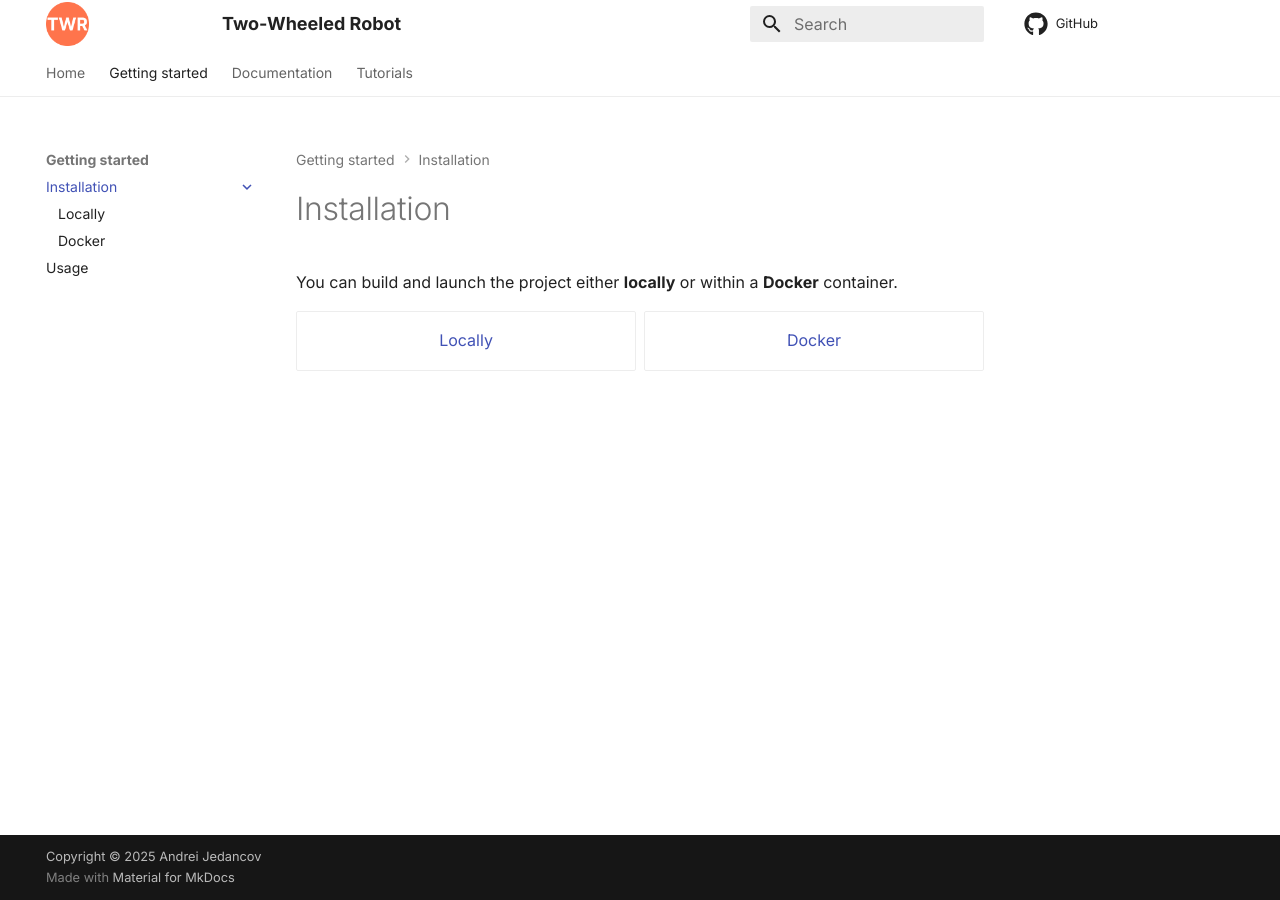
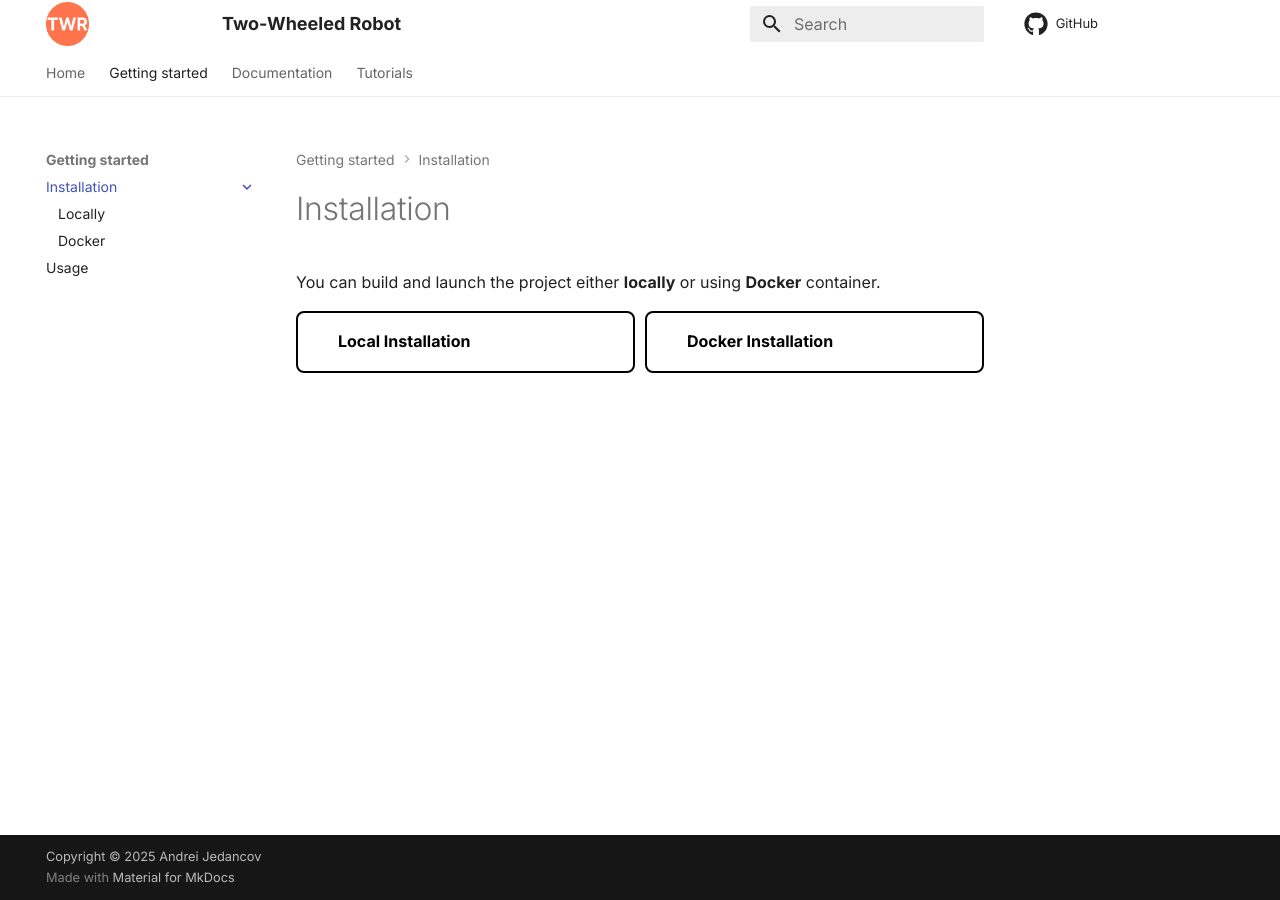
Before and after one commit to AJedancov/twr, an MkDocs documentation site: the page built from docs/docs/getting_started/installation/index.md, in a window 1280 px wide. Built offline with MkDocs 1.6.1 and Material for MkDocs 9.7.7, drawn with Linux system fonts in a browser that asks for light colours; some web fonts are replaced; comment, search, counter and statistics services are not loaded.

Commit message:
docs(style): add custom button styles

```diff
--- a/docs/docs/getting_started/installation/index.md
+++ b/docs/docs/getting_started/installation/index.md
@@ -1,9 +1,10 @@
 # Installation
 
-You can build and launch the project either **locally** or within a **Docker** container.
+You can build and launch the project either **locally** or using **Docker** container.
 
+<div class="grid" markdown>
 
-<div class="grid cards" markdown>
-  - <p style="text-align: center;">[Locally](locally.md)</p>
-  - <p style="text-align: center;">[Docker](docker.md)</p>
+[Local Installation](locally.md){ .md-button .md-button--primary }
+[Docker Installation](docker.md){ .md-button .md-button--primary }
+
 </div>
--- a/docs/mkdocs.yml
+++ b/docs/mkdocs.yml
@@ -57,6 +57,7 @@ markdown_extensions:
 extra_css:
   # Path relative to custom_dir (overrides/):
   - assets/stylesheets/extra.css
+  - assets/stylesheets/buttons.css
 
 copyright: Copyright &copy; 2025 Andrei Jedancov
 
--- /dev/null
+++ b/docs/overrides/assets/stylesheets/buttons.css
@@ -0,0 +1,42 @@
+/* Custom styles for buttons in the documentation */
+
+.md-typeset .md-button {
+  border-radius: .4rem;
+  padding: .8rem 2rem;
+  margin-top: .3rem;
+  background-color: white;
+  border-color: black;
+  color: black;
+  box-sizing: border-box;
+
+  &:hover {
+    border-color: black;
+    background-color: white;
+    color: black;
+    box-shadow: 0 2px 2px #00000034;
+    transform: translateY(-1px);
+    transition: position 0.2s ease;
+  }
+}
+
+/* Adapt the grid to work with buttons */
+.md-typeset .grid {
+  display: grid;
+  grid-template-columns: repeat(auto-fit,minmax(min(100%,16rem),1fr));
+  grid-gap: .5rem;
+  margin: 1em 0;
+  align-content: start;
+  align-items: stretch;
+
+  & > p {
+    display: contents;  /* Makes the <p> wrapper invisible to grid layout */
+    margin: 0;
+  }
+
+  .md-button {
+    display: flex;
+    align-items: center;
+    height: 100%;
+    margin: 0;
+  }
+}
```
